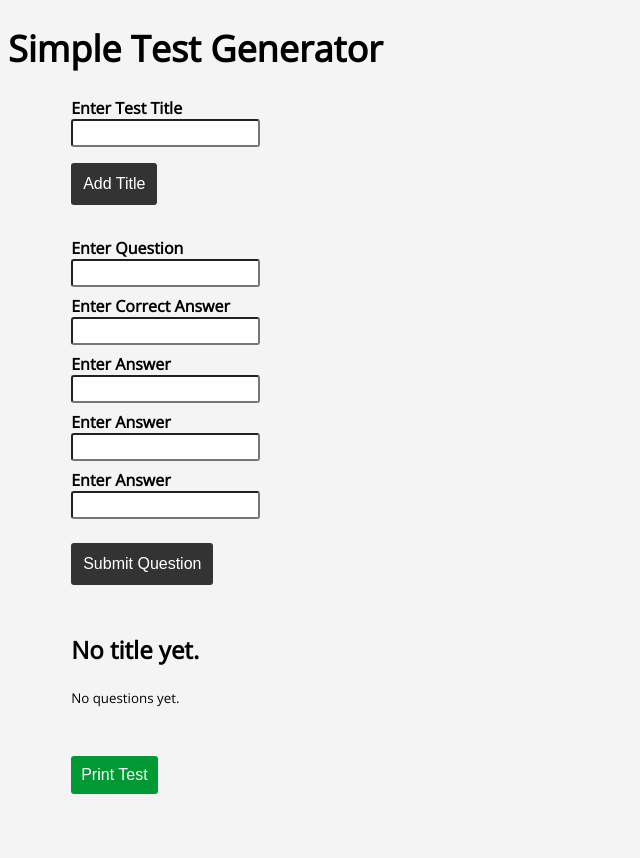
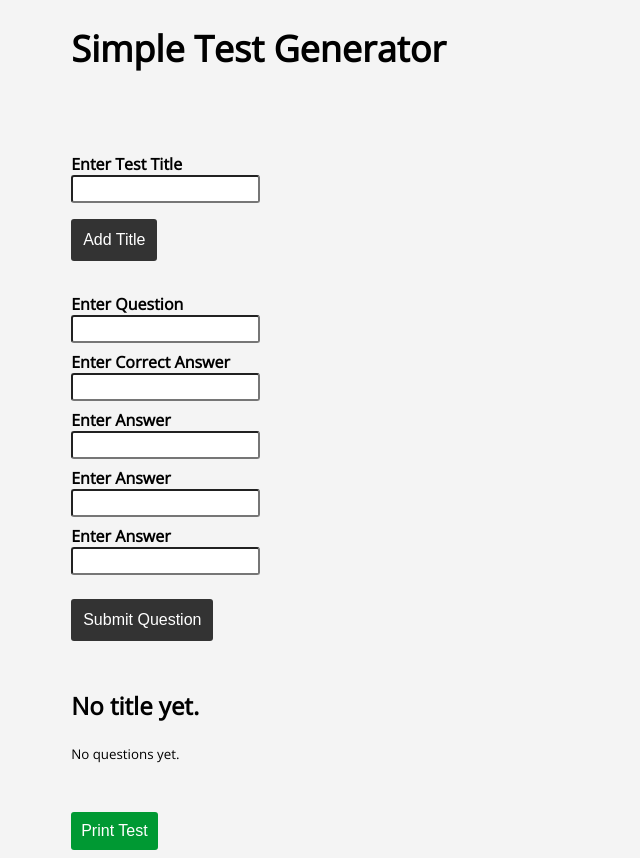
Before and after one commit to jclaey/test-generator, a plain HTML site: page index.html in a window 1280 px wide. Shown: the whole page, without its empty margins (0-640 px from the left). Before the commit the page ends 802 px from the top, so only its background shows below. Drawn offline with nearby package versions, Linux system fonts and the light colour scheme.

Commit message:
add margin to header

```diff
--- a/stylesheets/index.css
+++ b/stylesheets/index.css
@@ -29,6 +29,11 @@ main {
     border: none;
     border-radius: 3px;
     cursor: pointer;
+}
+
+header {
+    margin: 0 5%;
+    margin-bottom: 5rem;
 }
 
   /* forms */
```
Lines whose indentation alone changed are shown as unchanged.
